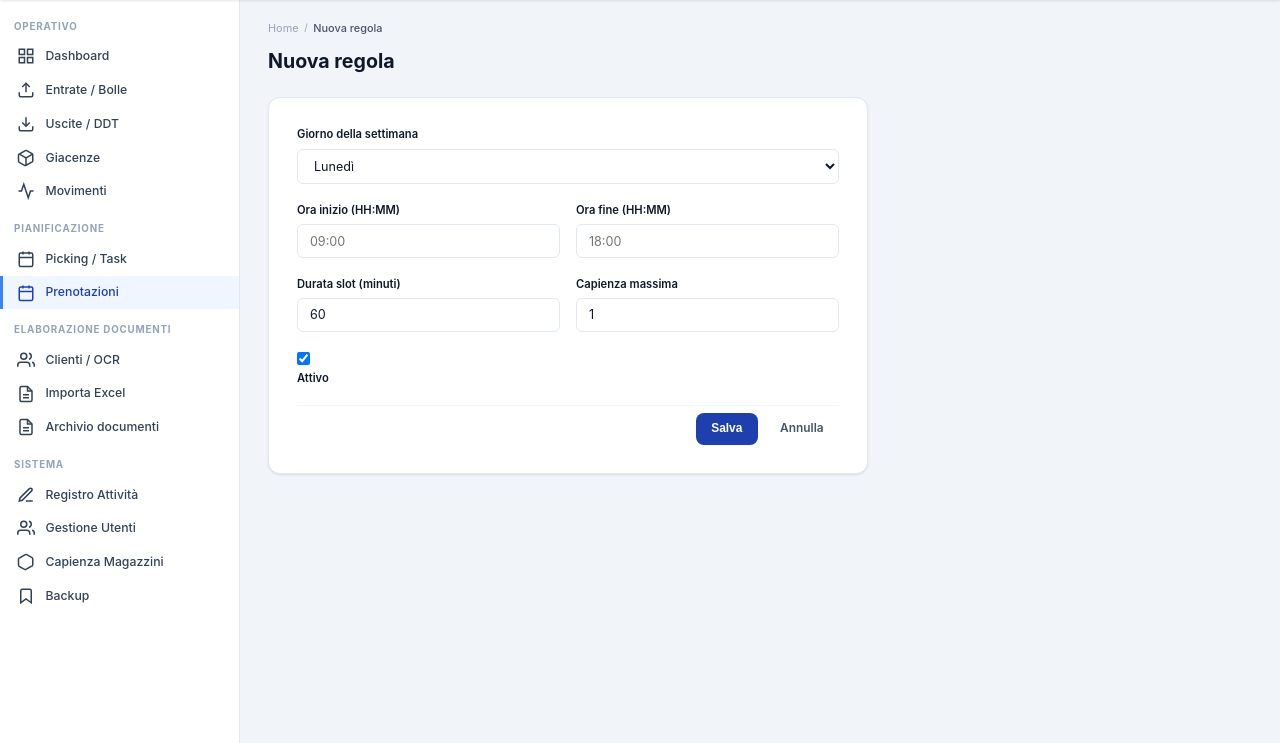
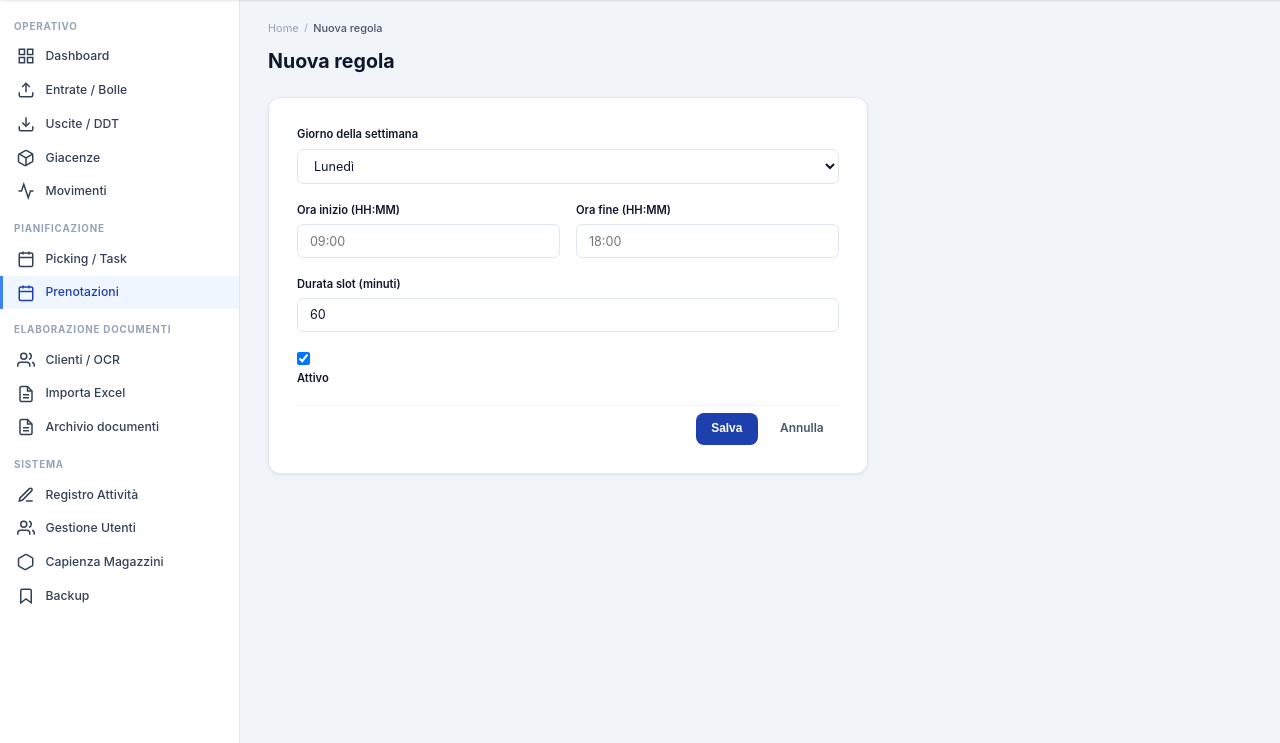
Before and after one commit to sso-spiece-girls/Logistic_hub, a Flask app: page /prenotazioni/admin/slot/nuovo in a window 1280 px wide. Shown: the part 57-800 px from the top of the page. Run offline with Flask 3, Linux system fonts and the light colour scheme; a user stored in the database is signed in; some libraries are stand-ins or nearby versions.

Commit message:
refactor: rimuove capienza da SlotOrario, ora solo per-magazzino
- Rimossa colonna capienza dal modello SlotOrario
- Rimosso campo capienza da SlotOrarioForm
- Rimossa funzione helper _capienza_magazzini()
- Rimosse colonne capienza dai template admin slot
- Aggiunta migration DROP COLUMN capienza in main.py
- Rimossi capienza= dai test (ora usano MagazzinoCapienza)
- 33/33 test passano

```diff
--- a/logistic_hub/forms.py
+++ b/logistic_hub/forms.py
@@ -142,7 +142,6 @@ class SlotOrarioForm(FlaskForm):
     ora_inizio = StringField("Ora inizio (HH:MM)", validators=[DataRequired()])
     ora_fine = StringField("Ora fine (HH:MM)", validators=[DataRequired()])
     durata_minuti = IntegerField("Durata slot (minuti)", validators=[DataRequired()], default=60)
-    capienza = IntegerField("Capienza massima", validators=[DataRequired()], default=1)
     attivo = BooleanField("Attivo", default=True)
 
 
--- a/logistic_hub/main.py
+++ b/logistic_hub/main.py
@@ -127,6 +127,13 @@ def _migrate_prenotazioni():
     except Exception:
         db.session.rollback()
 
+    # Rimuove la colonna capienza da slot_orari (capacità ora solo per-magazzino)
+    try:
+        db.session.execute(text("ALTER TABLE slot_orari DROP COLUMN IF EXISTS capienza"))
+        db.session.commit()
+    except Exception:
+        db.session.rollback()
+
 
 def _seed_slot_orari():
     """Crea gli slot orari default (8-17, Lun-Ven) se non ne esiste nessuno."""
@@ -140,7 +147,7 @@ def _seed_slot_orari():
     for g in giorni:
         db.session.add(SlotOrario(
             giorno_settimana=g, ora_inizio=dt_time(8, 0), ora_fine=dt_time(17, 0),
-            durata_minuti=60, capienza=1, attivo=True, creato_da_id=admin_id,
+            durata_minuti=60, attivo=True, creato_da_id=admin_id,
         ))
     db.session.commit()
 
@@ -310,7 +317,6 @@ def seed_slot_orari(app):
                 ora_inizio=time(9, 0),
                 ora_fine=time(18, 0),
                 durata_minuti=60,
-                capienza=1,
                 attivo=True,
                 creato_da_id=admin.id,
             )
--- a/logistic_hub/models.py
+++ b/logistic_hub/models.py
@@ -322,7 +322,6 @@ class SlotOrario(db.Model):
     ora_inizio = db.Column(db.Time, nullable=False)
     ora_fine = db.Column(db.Time, nullable=False)
     durata_minuti = db.Column(db.Integer, nullable=False, default=60)
-    capienza = db.Column(db.Integer, nullable=False, default=1)
     attivo = db.Column(db.Boolean, default=True)
     creato_da_id = db.Column(db.Integer, db.ForeignKey("users.id"), nullable=False)
     created_at = db.Column(db.DateTime, default=lambda: datetime.now(timezone.utc))
--- a/logistic_hub/routes/prenotazioni.py
+++ b/logistic_hub/routes/prenotazioni.py
@@ -29,14 +29,6 @@ def _giorno_bloccato_dopo_14():
     if oggi.weekday() == 4:  # Venerdì → salta a lunedì
         return oggi + timedelta(days=3)
     return oggi + timedelta(days=1)
-
-
-def _capienza_magazzini():
-    """Restituisce capienza totale sommando tutti i magazzini configurati, o 999 se nessuno."""
-    righe = MagazzinoCapienza.query.all()
-    if not righe:
-        return 999
-    return sum(r.capienza_contemporanea for r in righe)
 
 
 def _slot_disponibili(regola, giorno):
@@ -968,7 +960,6 @@ def admin_slot_nuovo():
             ora_inizio=oi,
             ora_fine=of,
             durata_minuti=form.durata_minuti.data,
-            capienza=form.capienza.data,
             attivo=form.attivo.data,
             creato_da_id=current_user.id,
         )
@@ -1008,7 +999,6 @@ def admin_slot_modifica(id):
         regola.ora_inizio = oi
         regola.ora_fine = of
         regola.durata_minuti = form.durata_minuti.data
-        regola.capienza = form.capienza.data
         regola.attivo = form.attivo.data
         db.session.commit()
         log_activity(
--- a/logistic_hub/templates/prenotazioni/admin_slot.html
+++ b/logistic_hub/templates/prenotazioni/admin_slot.html
@@ -28,7 +28,6 @@
                 <th>Giorno</th>
                 <th>Orario</th>
                 <th>Durata slot</th>
-                <th>Capienza</th>
                 <th>Attivo</th>
                 <th>Azioni</th>
             </tr>
@@ -39,7 +38,6 @@
                 <td><strong>{{ giorni[r.giorno_settimana] }}</strong></td>
                 <td>{{ r.ora_inizio|roma_time('%H:%M') }} - {{ r.ora_fine|roma_time('%H:%M') }}</td>
                 <td>{{ r.durata_minuti }} min</td>
-                <td>{{ r.capienza }}</td>
                 <td>
                     <span class="status-badge status-{{ 'completata' if r.attivo else 'bozza' }}">
                         {{ 'Attivo' if r.attivo else 'Inattivo' }}
--- a/logistic_hub/templates/prenotazioni/admin_slot_form.html
+++ b/logistic_hub/templates/prenotazioni/admin_slot_form.html
@@ -28,17 +28,10 @@
                 {% for error in form.ora_fine.errors %}<span class="form-error">{{ error }}</span>{% endfor %}
             </div>
         </div>
-        <div class="form-row">
-            <div class="form-group">
-                {{ form.durata_minuti.label(class="form-label") }}
-                {{ form.durata_minuti(class="form-input", type="number", min=15, step=15) }}
-                {% for error in form.durata_minuti.errors %}<span class="form-error">{{ error }}</span>{% endfor %}
-            </div>
-            <div class="form-group">
-                {{ form.capienza.label(class="form-label") }}
-                {{ form.capienza(class="form-input", type="number", min=1) }}
-                {% for error in form.capienza.errors %}<span class="form-error">{{ error }}</span>{% endfor %}
-            </div>
+        <div class="form-group">
+            {{ form.durata_minuti.label(class="form-label") }}
+            {{ form.durata_minuti(class="form-input", type="number", min=15, step=15) }}
+            {% for error in form.durata_minuti.errors %}<span class="form-error">{{ error }}</span>{% endfor %}
         </div>
         <div class="form-group" style="flex-direction:row;align-items:center;gap:8px">
             {{ form.attivo(class="form-input", style="width:auto") }}
```
Also changed, not shown: logistic_hub/tests/test_routes.py (+0 -2 lines).
